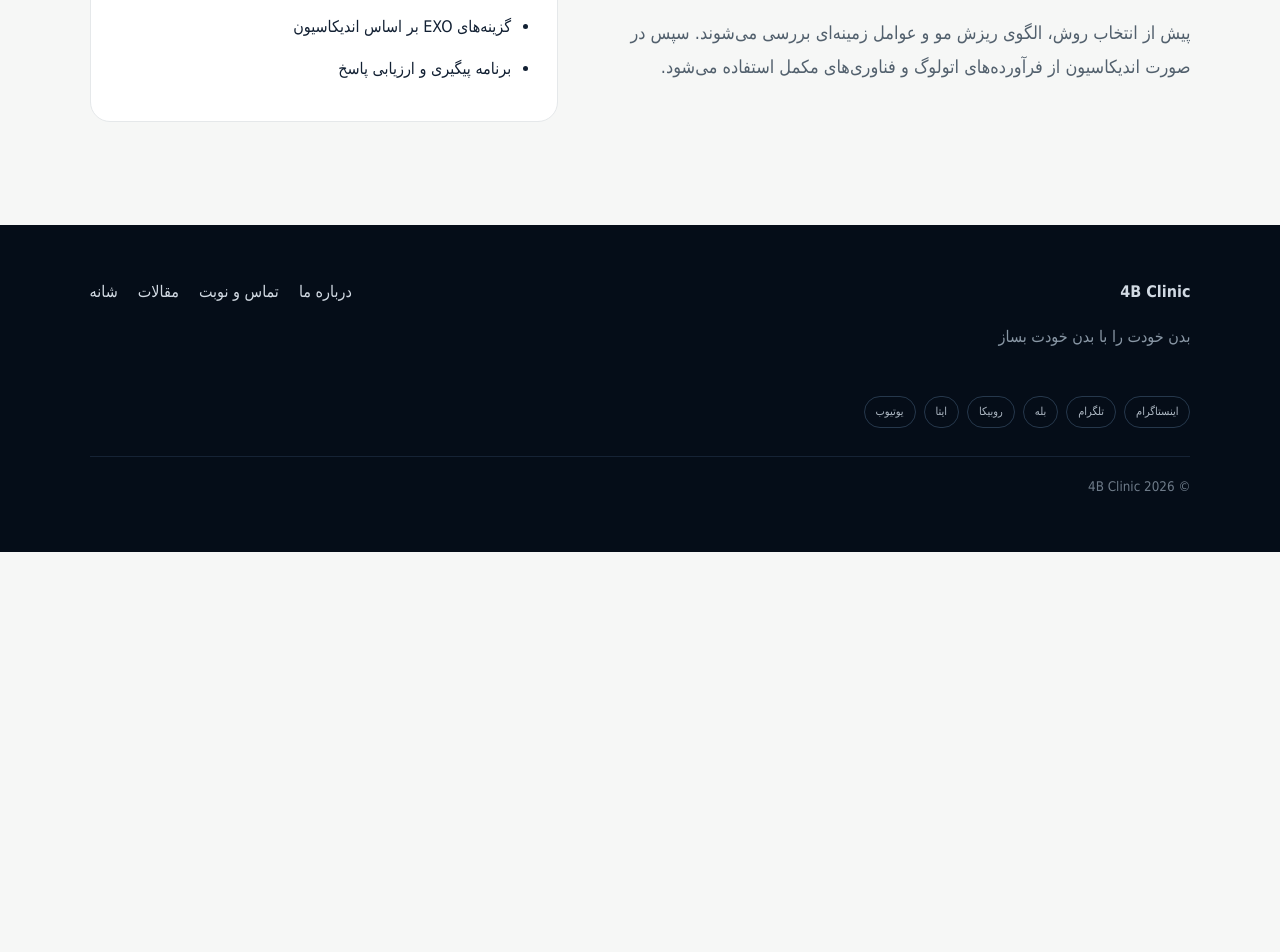
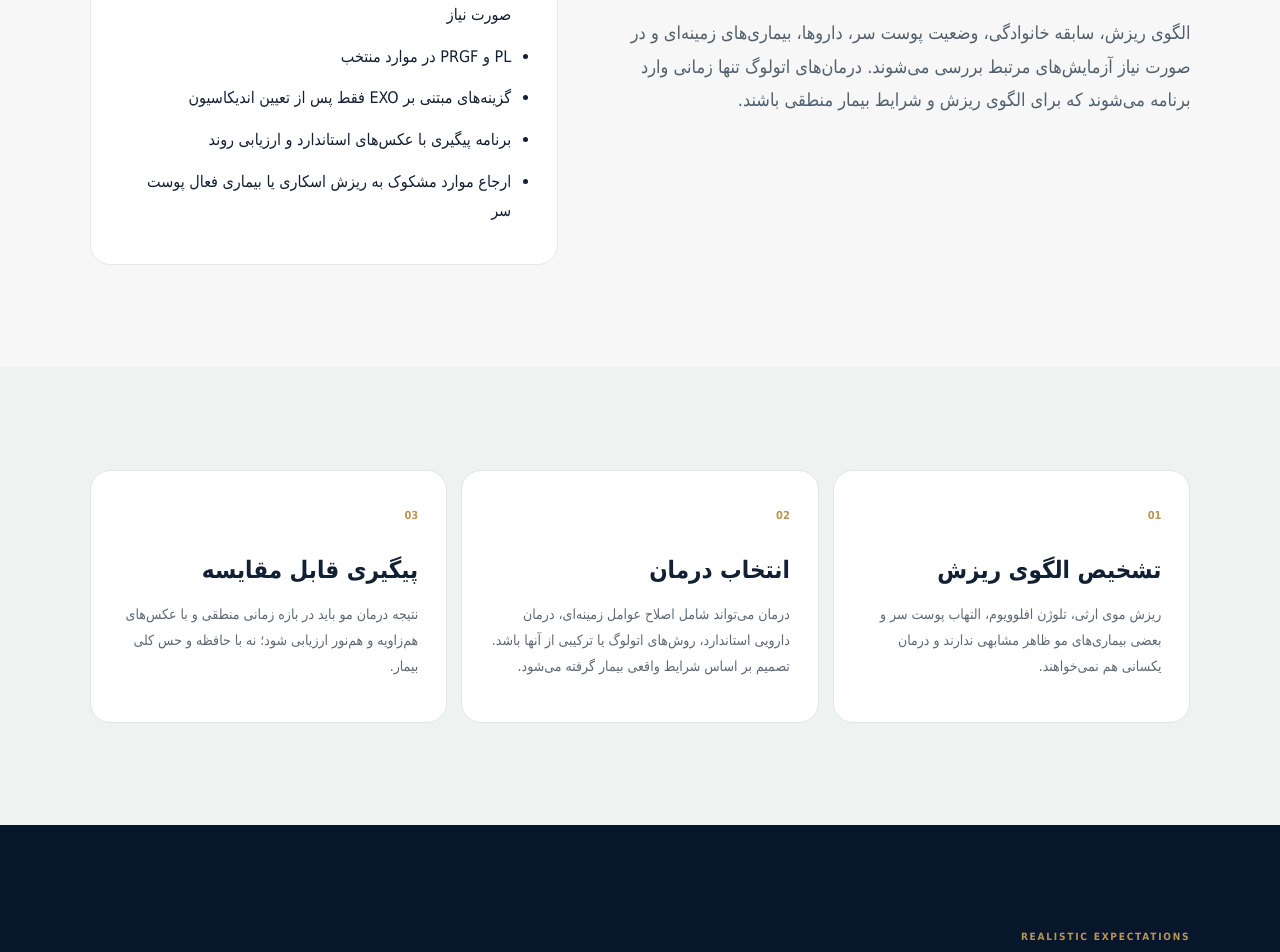
Before and after one commit to kianariai-alt/4B-Clinic-Web, a SvelteKit app: page /hair in a window 1280 px wide. Shown: the part 740-1692 px from the top of the page. Before the commit the page ends 1292 px from the top, so only its background shows below. Built offline with nearby package versions, Linux system fonts and the light colour scheme.

Commit message:
feat: expand hair treatment pathway

```diff
--- a/src/routes/hair/+page.svelte
+++ b/src/routes/hair/+page.svelte
@@ -1,5 +1,38 @@
 <script>
   import ServicePage from '$lib/components/ServicePage.svelte';
 </script>
-<svelte:head><title>درمان‌های مو | 4B Clinic</title><meta name="description" content="رویکرد شخصی‌سازی‌شده برای ریزش مو با ارزیابی علت و انتخاب روش مناسب." /></svelte:head>
-<ServicePage title="درمان‌های مو" subtitle="رویکرد شخصی‌سازی‌شده برای ریزش مو با ارزیابی علت و انتخاب روش مناسب." description="پیش از انتخاب روش، الگوی ریزش مو و عوامل زمینه‌ای بررسی می‌شوند. سپس در صورت اندیکاسیون از فرآورده‌های اتولوگ و فناوری‌های مکمل استفاده می‌شود." bullets={ ["ارزیابی الگوی ریزش مو", "PL و PRGF در موارد منتخب", "گزینه\u200cهای EXO بر اساس اندیکاسیون", "برنامه پیگیری و ارزیابی پاسخ"] } />
+
+<svelte:head>
+  <title>درمان ریزش مو و تقویت مو | 4B Clinic تهران</title>
+  <meta name="description" content="ارزیابی الگوی ریزش مو و انتخاب برنامه شخصی‌سازی‌شده در 4B Clinic تهران؛ از بررسی علت تا درمان‌های اتولوگ منتخب مانند PL و PRGF." />
+  <link rel="canonical" href="https://4b-clinic.com/hair" />
+</svelte:head>
+
+<ServicePage
+  title="درمان‌های مو"
+  subtitle="ریزش مو یک تشخیص واحد نیست؛ برنامه درمان از علت شروع می‌شود."
+  description="الگوی ریزش، سابقه خانوادگی، وضعیت پوست سر، داروها، بیماری‌های زمینه‌ای و در صورت نیاز آزمایش‌های مرتبط بررسی می‌شوند. درمان‌های اتولوگ تنها زمانی وارد برنامه می‌شوند که برای الگوی ریزش و شرایط بیمار منطقی باشند."
+  bullets={[
+    'ارزیابی ریزش موی الگوی مردانه و زنانه',
+    'بررسی علل قابل اصلاح مانند کمبودها یا اختلالات زمینه‌ای در صورت نیاز',
+    'PL و PRGF در موارد منتخب',
+    'گزینه‌های مبتنی بر EXO فقط پس از تعیین اندیکاسیون',
+    'برنامه پیگیری با عکس‌های استاندارد و ارزیابی روند',
+    'ارجاع موارد مشکوک به ریزش اسکاری یا بیماری فعال پوست سر'
+  ]}
+/>
+
+<section class="section hair-grid">
+  <div class="hair-card"><span>01</span><h2>تشخیص الگوی ریزش</h2><p>ریزش موی ارثی، تلوژن افلوویوم، التهاب پوست سر و بعضی بیماری‌های مو ظاهر مشابهی ندارند و درمان یکسانی هم نمی‌خواهند.</p></div>
+  <div class="hair-card"><span>02</span><h2>انتخاب درمان</h2><p>درمان می‌تواند شامل اصلاح عوامل زمینه‌ای، درمان دارویی استاندارد، روش‌های اتولوگ یا ترکیبی از آنها باشد. تصمیم بر اساس شرایط واقعی بیمار گرفته می‌شود.</p></div>
+  <div class="hair-card"><span>03</span><h2>پیگیری قابل مقایسه</h2><p>نتیجه درمان مو باید در بازه زمانی منطقی و با عکس‌های هم‌زاویه و هم‌نور ارزیابی شود؛ نه با حافظه و حس کلی بیمار.</p></div>
+</section>
+
+<section class="section hair-callout">
+  <div><div class="eyebrow">REALISTIC EXPECTATIONS</div><h2>هدف درمان، بهبود قابل اندازه‌گیری است؛ نه وعده نتیجه یکسان برای همه.</h2><p>سن، مدت ریزش، تراکم اولیه، پاسخ فولیکول و علت ریزش روی نتیجه اثر دارند. در بعضی شرایط هدف اصلی می‌تواند کاهش سرعت ریزش و حفظ موهای موجود باشد.</p></div>
+  <a class="button" href="/contact">درخواست ارزیابی مو</a>
+</section>
+
+<style>
+  .hair-grid{display:grid;grid-template-columns:repeat(3,1fr);gap:14px;background:#eef2f1}.hair-card{background:#fff;border:1px solid #e1e5e5;border-radius:20px;padding:28px}.hair-card span{color:#b99651;font-size:11px;font-weight:900}.hair-card h2{font-size:24px;line-height:1.5;margin:24px 0 10px}.hair-card p{color:#5d6976;font-size:14px}.hair-callout{display:flex;justify-content:space-between;align-items:end;gap:40px;background:#07172b;color:#fff}.hair-callout h2{font-size:clamp(28px,4vw,48px);line-height:1.45;margin:10px 0}.hair-callout p{max-width:800px;color:#c6d0da}@media(max-width:900px){.hair-grid{grid-template-columns:1fr}.hair-callout{align-items:flex-start;flex-direction:column}}
+</style>
```
